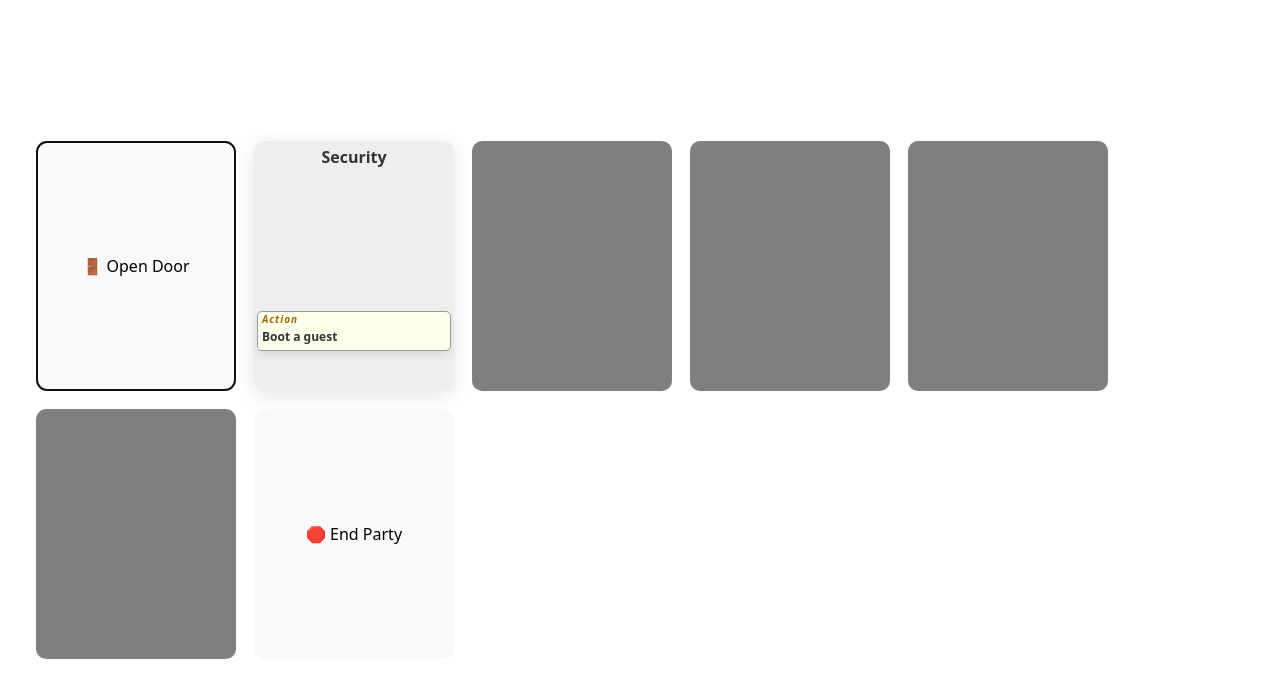
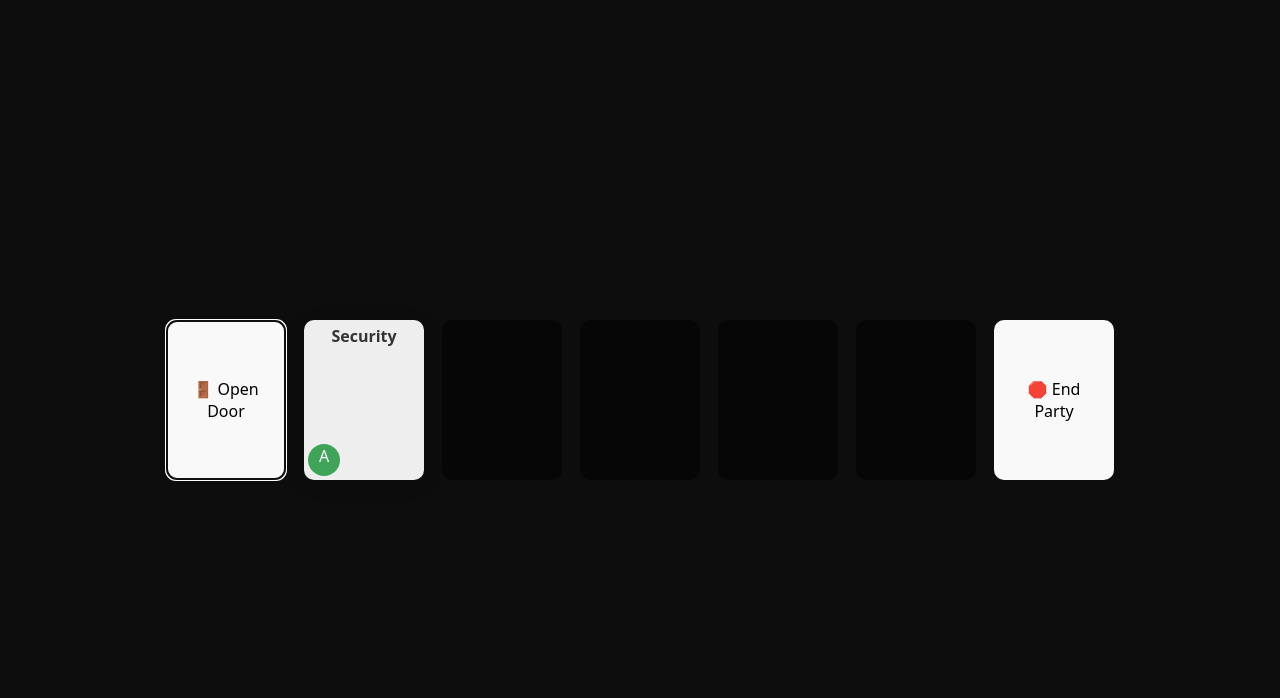
Before and after one commit to Samalam1/boogie_bungalow, a React (Vite) app: page / in a window 1280 px wide. Both pictures are taken after a click on the button "🚪 Open Door". Shown: the top 698 px of the page. Built offline with nearby package versions, Linux system fonts and the light colour scheme.

Commit message:
Style Changes

```diff
--- a/src/components/UI/GuestCard/GuestCard.scss
+++ b/src/components/UI/GuestCard/GuestCard.scss
@@ -4,16 +4,23 @@
     --pop-color: #f7cf20;
     --cash-color: #40e283;
     --text-stroke: #333;
+    --action-color:#03855e;
+    --action-color-secondary:#41a55a;
+    --star-color:#f7cf20;
 }
 
 
 .guest-slot, .guest-card {
-    width:150px;
-    height: 200px;
+    width:100px;
+    height: 150px;
     border-radius: 10px;
     box-sizing: border-box;
     margin: 4px;
 
+}
+
+body{
+    background: #0d0d0e;
 }
 
 @media screen and (max-width: 768px) {
@@ -35,13 +42,19 @@
 }
 
 .guest-slot, .guest-card {
-    width: 200px;
-    height: 250px;
+    width: 120px;
+    height: 160px;
+}
+
+.star-icon{
+    color: var(--star-color);
+    font-size: 1.5em;
+    animation: wiggle 1s infinite;
 }
 
 .guest-card{
 
-
+    position: relative;
     animation: flip-in 0.5s ease-in-out ;
     box-shadow: 0 4px 20px 0 rgba(0, 0, 0, 0.1);
     display: flex;
@@ -69,8 +82,10 @@
     .title{
 
         font-weight: 600;
+        padding: 0 6px;
+    }
 
-    }
+
 
     .stats-row, .abilty-row{
         display: flex;
@@ -87,53 +102,93 @@
         justify-content: flex-end;
     }
     .action-line {
-        font-size: 0.8rem;
-        text-align: left;
-        align-items: flex-start;
-        background: #f7f7f7;
-        animation: action-active-anim 2s infinite;
-        padding: 16px 4px 4px;
-        box-shadow: 0 4px 10px 0 rgba(0, 0, 0, 0.1);
-        outline: 1px solid #9c9c9c;
-        border-radius: 4px;
-        font-size: 12px;
-        position: relative;
-        display: block;
-        font-weight: 600;
-        margin-bottom: 4px;
-        gap:0px;
 
 
-        &::before {
-            position: absolute;
-            content: "Action ";
-            font-weight: 700;
-            top: 0;
-            font-size: 10px;
-            letter-spacing: 1px;;
-            font-style: italic;
-            color: #a06800;
+        display: flex;
+        place-items: center;
+        position: absolute;
+        left: 4px;
+        bottom: 4px;
 
+
+        div{
+            display: flex;
+            place-content: center;
+            width:32px;
+            height: 32px;
+            background:var(--action-color);
+            color: white;
+            border-radius: 50px;
+            animation: action-active-anim 2s infinite;
         }
+
+        svg{
+            animation: action-active-anim 2s infinite;
+            height: 2em;
+        }
+
+
         &.used{
-            background: none;
-            color: #9c9c9c;
-            opacity: 0.5;
-            animation: none;
-            text-decoration: line-through;
+            div{
 
-            &::before {
-                color: #b36161;
-                content: "Used ";
-
+                animation: none !important;
+                background: grey;
             }
         }
 
-        svg {
-            flex-shrink: 0;
-            margin-top: 4px;
+
+        span{
+            display: none;
+            position: absolute;
+            bottom: calc(100% + 8px);
+            left: calc(50%);
+            transform: translateX(-50%);
+            background: #000000;
+            color: white;
+            padding:24px 8px 8px 8px;
+            border-radius: 4px;
+            opacity: 0;
+            width: max-content;
+            max-width: 200px;
+            box-sizing: border-box;
+            box-shadow:  0 2px 8px 4px rgba(0, 0, 0, 0.2);
+        }
+
+        span::before{
+            position: absolute;
+            left: 0;
+            top:4px;
+            width: 100%;
+            text-align: center;
+            font-size: 12px;
+            font-weight: bolder;
+            content: 'Action';
+            color: rgb(24, 156, 68);
+            font-style: italic;
+        }
+
+        span::after{
+            content: '';
+            position: absolute;
+            width: 0;
+            height: 0;
+            border-left: 8px solid transparent;
+            border-right: 8px solid transparent;
+            border-top: 8px solid #000000;
+            top: 100%;
+            left: calc(50% - 8px);
+        }
+
+        &:hover{
+            span{
+                opacity: 1;
+                display: block;
+                transition: .2s ease-in-out;
+            }
+
         }
     }
+
 
 
     .stat-number{
@@ -196,14 +251,26 @@
 
 }
 
+@keyframes wiggle{
+    0%{
+        transform: rotate(0deg);
+    }
+    50%{
+        transform: rotate(5deg);
+    }
+    100%{
+        transform: rotate(-5deg);
+    }
+}
+
 @keyframes action-active-anim{
     0%{
-        background: white;
+        background: var(--action-color);
     }
     50%{
-       background: #fdffea;
+       background: var(--action-color-secondary);
     }
     100%{
-        background: white;
+        background: var(--action-color);
     }
 }
--- a/src/components/UI/GuestCard/GuestCard.tsx
+++ b/src/components/UI/GuestCard/GuestCard.tsx
@@ -1,4 +1,4 @@
-import { JSX } from "react";
+import { act, JSX } from "react";
 import { Guest, GuestAction } from "../../Core/Guests";
 import "./GuestCard.scss";
 
@@ -20,7 +20,7 @@ function ActionIcon() {
 
 function StarIcon() {
 
-    return <svg xmlns="http://www.w3.org/2000/svg" viewBox="0 0 576 512" width={"1em"} fill="currentColor" ><path d="M316.9 18C311.6 7 300.4 0 288.1 0s-23.4 7-28.8 18L195 150.3 51.4 171.5c-12 1.8-22 10.2-25.7 21.7s-.7 24.2 7.9 32.7L137.8 329 113.2 474.7c-2 12 3 24.2 12.9 31.3s23 8 33.8 2.3l128.3-68.5 128.3 68.5c10.8 5.7 23.9 4.9 33.8-2.3s14.9-19.3 12.9-31.3L438.5 329 542.7 225.9c8.6-8.5 11.7-21.2 7.9-32.7s-13.7-19.9-25.7-21.7L381.2 150.3 316.9 18z" /></svg>
+    return <div className="star-icon"><svg xmlns="http://www.w3.org/2000/svg" viewBox="0 0 576 512" width={"1em"} fill="currentColor" stroke="black" strokeWidth={30}  ><path d="M316.9 18C311.6 7 300.4 0 288.1 0s-23.4 7-28.8 18L195 150.3 51.4 171.5c-12 1.8-22 10.2-25.7 21.7s-.7 24.2 7.9 32.7L137.8 329 113.2 474.7c-2 12 3 24.2 12.9 31.3s23 8 33.8 2.3l128.3-68.5 128.3 68.5c10.8 5.7 23.9 4.9 33.8-2.3s14.9-19.3 12.9-31.3L438.5 329 542.7 225.9c8.6-8.5 11.7-21.2 7.9-32.7s-13.7-19.9-25.7-21.7L381.2 150.3 316.9 18z" /></svg></div>
 }
 
 function StatNumber({ type, value }: { type: string, value: number }) {
@@ -58,7 +58,7 @@ function StatNumber({ type, value }: { type: string, value: number }) {
 
 
 
-function ActionLine({ action }: { action: GuestAction }) {
+function ActionLine({ action,used }: { action: GuestAction ,used:boolean}) {
 
     let desc = "";
     switch (action) {
@@ -97,8 +97,8 @@ function ActionLine({ action }: { action: GuestAction }) {
             break;
     }
 
-    return <div className="action-line">
-
+    return <div className={"action-line "+(used?"used":"")}>
+      <div>A</div>
         <span>{desc}</span>
     </div>
 
@@ -124,12 +124,13 @@ export function GuestCard({ guest,onClick,addClass }: {addClass:string, guest: G
                         {guest.description}
                     </div>
                 }
+
+                <div className="stats-row">
                 {guest.action != GuestAction.None &&
-                    <div className="action-row" style={{ opacity: guest.hasAction ? 1 : 0.5 }}>
-                        <ActionLine action={guest.action} />
+                    <div className="action-row" >
+                        <ActionLine used={!guest.hasAction} action={guest.action} />
                     </div>
                 }
-                <div className="stats-row">
                     <StatNumber type="pop" value={guest.pop} />
                     <StatNumber type="cash" value={guest.cash} />
                     <StatNumber type="trouble" value={guest.trouble} />
```
